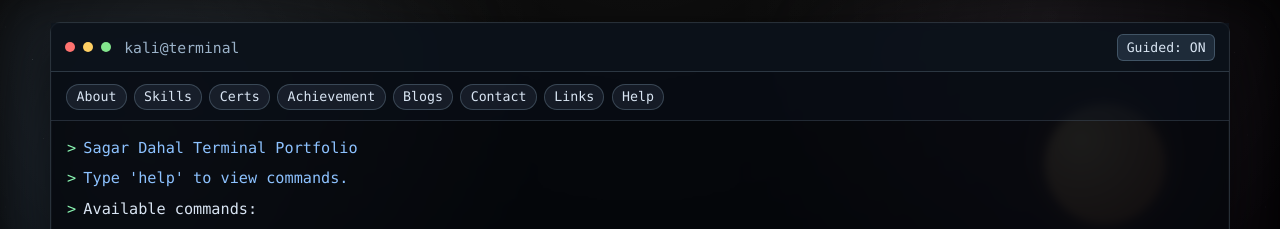
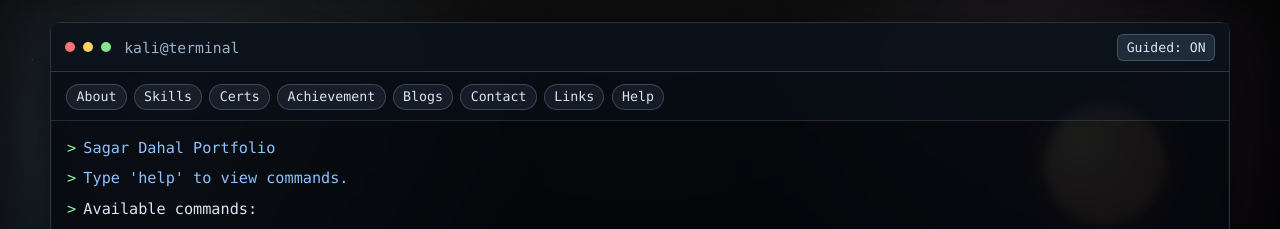
Before and after one commit to 0xr00tkit/sagardahal.com, a Vue app: page / in a window 1280 px wide. Shown: the top 229 px of the page. Built offline with nearby package versions, Linux system fonts and the light colour scheme.

Commit message:
simple-changein banner

```diff
--- a/src/App.vue
+++ b/src/App.vue
@@ -116,7 +116,7 @@ const commands = {
   },
   banner: () => {
     printLines([
-      "Sagar Dahal Terminal Portfolio",
+      "Sagar Dahal Portfolio",
       "Type 'help' to view commands."
     ], "system");
   },
```
